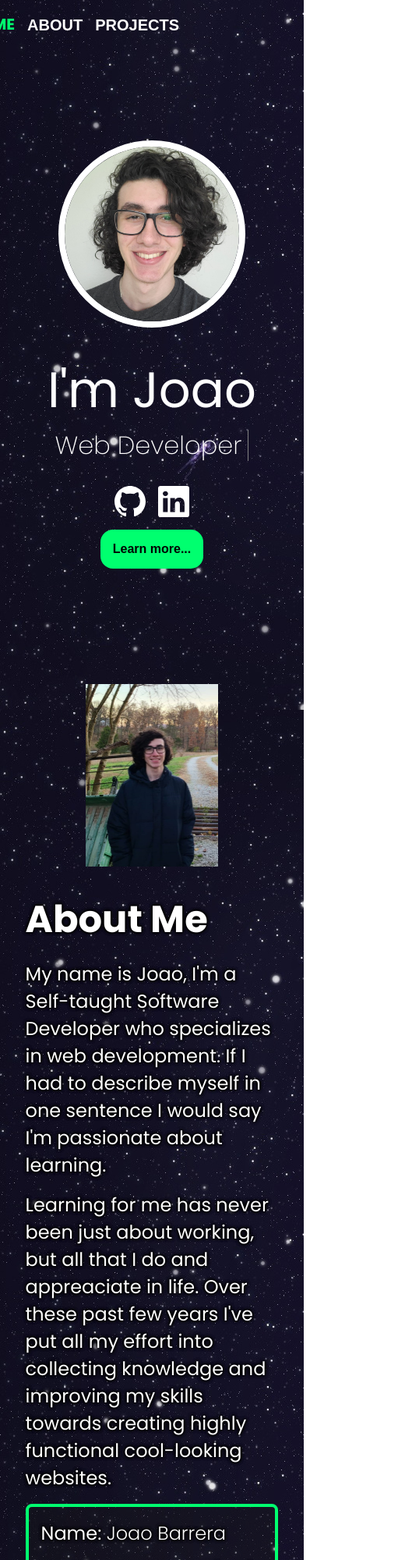
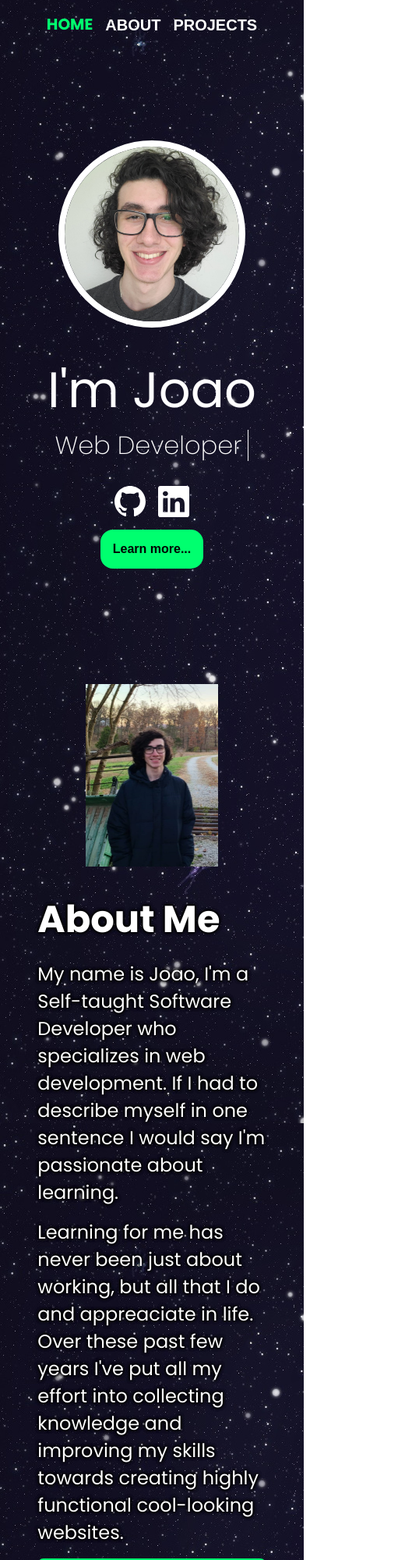
Before and after one commit to joaovictorbarrera/Joao-Barrera-Portfolio, a React (Vite) app in the folder client/: page / in a window 390 px wide. Shown: the top 2000 px of the page at 78% size, 511 px wide, since content can reach past the window. Built offline with nearby package versions, Linux system fonts and the light colour scheme.

Commit message:
responsive

```diff
--- a/client/src/components/Components.css
+++ b/client/src/components/Components.css
@@ -5,7 +5,9 @@
     display: flex;
     justify-content: flex-end;
     gap: 1rem;
-    padding: 1rem 10rem;
+    padding: 1rem 2rem;
+    max-width: 85rem;
+    width: 100%;
 
     transition: box-shadow 500ms;
 }
@@ -68,3 +70,9 @@
     border-radius: 1rem;
     white-space: nowrap;
 }
+
+@media screen and (max-width: 800px) {
+    .main-nav {
+        justify-content: center;
+    }
+}
--- a/client/src/pages/index/Index.css
+++ b/client/src/pages/index/Index.css
@@ -6,6 +6,9 @@
     background-color: var(--dark);
     color: white;
     color-scheme: dark;
+    display: flex;
+    flex-direction: column;
+    align-items: center;
 
     padding-bottom: 10rem;
 }
@@ -118,6 +121,7 @@
     height: 100%;
     font-size: 1.5rem;
     gap: 1rem;
+    word-wrap: break-word;
     text-shadow: 0 0 .25rem black, 0 0 .25rem black, 0 0 .25rem black, 0 0 .25rem black;
 }
 
@@ -179,7 +183,11 @@
     font-weight: 600;
 }
 
-@media screen and (max-width: 1300px){
+.project-card img {
+    width: 100%;
+}
+
+@media screen and (max-width: 1300px) {
     .about-contact {
         flex-direction: column;
         gap: 1rem;
@@ -190,4 +198,31 @@
         flex-direction: column;
         gap: 2rem;
     }
+
+    .projects-cards-grid-wrapper {
+        grid-template-columns: repeat(2, 1fr);
+    }
 }
+
+@media screen and (max-width: 800px) {
+    .projects-cards-grid-wrapper {
+        grid-template-columns: 1fr;
+    }
+}
+
+@media screen and (max-width: 600px) {
+    .about-contact > ul {
+        font-size: 1rem;
+    }
+
+    .about-contact > ul > li {
+        display: flex;
+        flex-direction: column;
+    }
+}
+
+@media screen and (max-width: 360px) {
+    .project-card {
+        width: 100%;
+    }
+}
--- a/client/src/pages/index/Projects.tsx
+++ b/client/src/pages/index/Projects.tsx
@@ -71,33 +71,18 @@ interface ProjectCardProps {
 }
 
 function ProjectCard({ project }: ProjectCardProps) {
-
-  // if (project.redirectIsExternal) {
-  //   return (
-  //     <div className="project-card">
-  //         <a href={project.redirectLink} target="_blank">
-  //           <img src={project.previewImage} alt={`${project.title} preview image`} />
-  //         </a>
-  //         <span>{project.title}</span>
-  //         <p>{project.shortDescription}</p>
-  //         <div style={{display: "flex", gap:"1rem"}}>
-  //           <a href={project.redirectLink} target="_blank"><AccentButton text="View Project Live" /></a>
-  //           <a href={project.sourceCodeLink} target="_blank"><AccentButton text="View Source Code" /></a>
-  //         </div>
-  //       </div>
-  //   )
-  // }
-
   return (
     <div className="project-card">
-        <Link to={project.redirectLink}>
+        <CorrectedLink link={project.redirectLink} isExternal={project.redirectIsExternal}>
           <img src={project.previewImage} alt={`${project.title} preview image`} />
-        </Link>
+        </CorrectedLink>
         <div className='content'>
           <span>{project.title}</span>
           <p>{project.shortDescription}</p>
           <div style={{display: "flex", gap:"1rem"}}>
-            <Link to={project.redirectLink}>View Project Live</Link>
+            <CorrectedLink link={project.redirectLink} isExternal={project.redirectIsExternal}>
+              View Project Live
+            </CorrectedLink>
             <a href={project.sourceCodeLink} target="_blank">View Source Code</a>
           </div>
         </div>
@@ -105,4 +90,18 @@ function ProjectCard({ project }: ProjectCardProps) {
   )
 }
 
+interface CorrectedLinkProps {
+  isExternal?: boolean,
+  link: string,
+  children: React.ReactNode
+}
+
+function CorrectedLink({isExternal, link, children}: CorrectedLinkProps) {
+  if (isExternal) {
+    return <a href={link} target="_blank">{children}</a>
+  }
+
+  return <Link to={link}>{children}</Link>
+}
+
 export default React.forwardRef(Projects)
```
